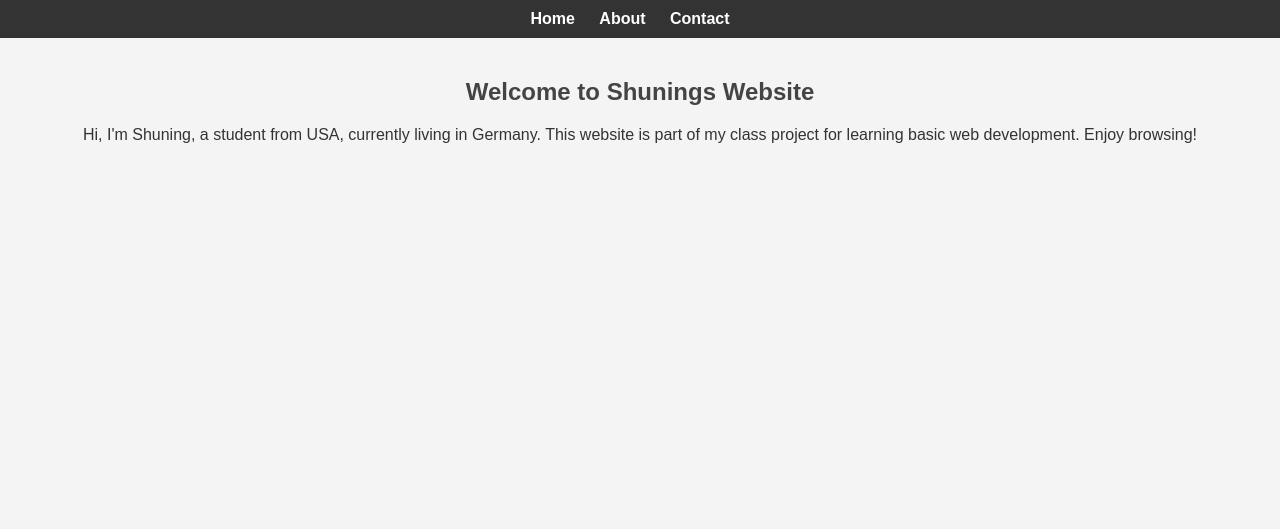
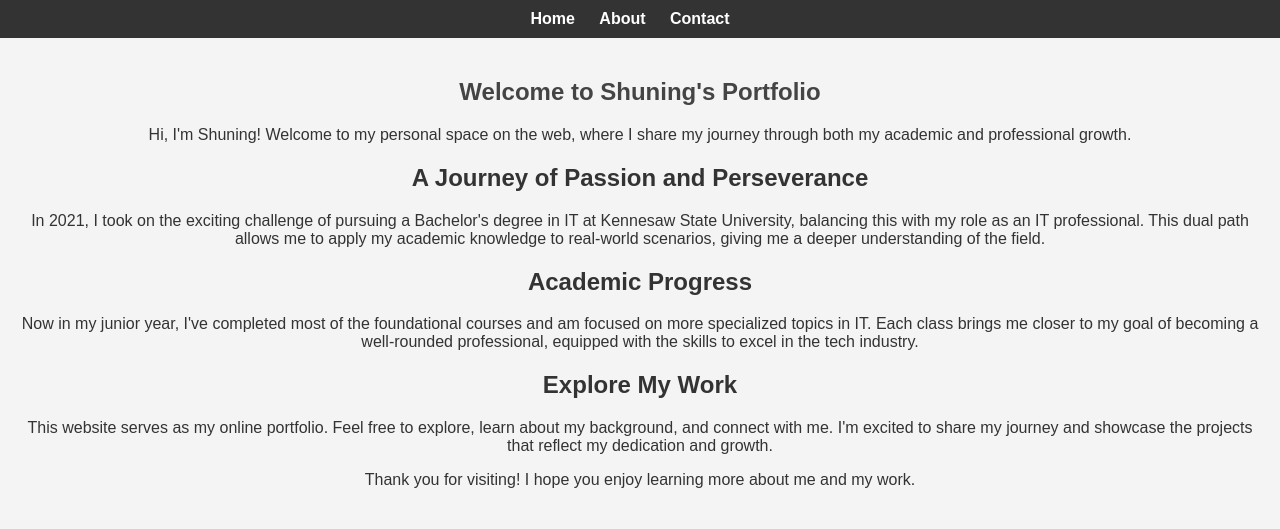
Before and after one commit to Kshuning/web-dev-project, a website: page index.html in a window 1280 px wide. Drawn offline with Linux system fonts and the light colour scheme.

Commit message:
home page

```diff
--- a/index.html
+++ b/index.html
@@ -1,8 +1,9 @@
-<html>
+<!DOCTYPE html>
+<html lang="en">
 <head>
     <meta charset="UTF-8">
     <meta name="viewport" content="width=device-width, initial-scale=1.0">
-    <title>Home - Shuning</title>
+    <title>Home - Shuning's Portfolio</title>
     <link rel="stylesheet" href="styles.css">
 </head>
 <body>
@@ -18,8 +19,19 @@
 
     <!-- Home Page Content -->
     <section>
-        <h1>Welcome to Shunings Website</h1>
-        <p>Hi, I'm Shuning, a student from USA, currently living in Germany. This website is part of my class project for learning basic web development. Enjoy browsing!</p>
+        <h1>Welcome to Shuning's Portfolio</h1>
+        <p>Hi, I'm Shuning! Welcome to my personal space on the web, where I share my journey through both my academic and professional growth.</p>
+
+        <h2>A Journey of Passion and Perseverance</h2>
+        <p>In 2021, I took on the exciting challenge of pursuing a Bachelor's degree in IT at Kennesaw State University, balancing this with my role as an IT professional. This dual path allows me to apply my academic knowledge to real-world scenarios, giving me a deeper understanding of the field.</p>
+
+        <h2>Academic Progress</h2>
+        <p>Now in my junior year, I've completed most of the foundational courses and am focused on more specialized topics in IT. Each class brings me closer to my goal of becoming a well-rounded professional, equipped with the skills to excel in the tech industry.</p>
+
+        <h2>Explore My Work</h2>
+        <p>This website serves as my online portfolio. Feel free to explore, learn about my background, and connect with me. I'm excited to share my journey and showcase the projects that reflect my dedication and growth.</p>
+
+        <p>Thank you for visiting! I hope you enjoy learning more about me and my work.</p>
     </section>
 
 </body>
```
